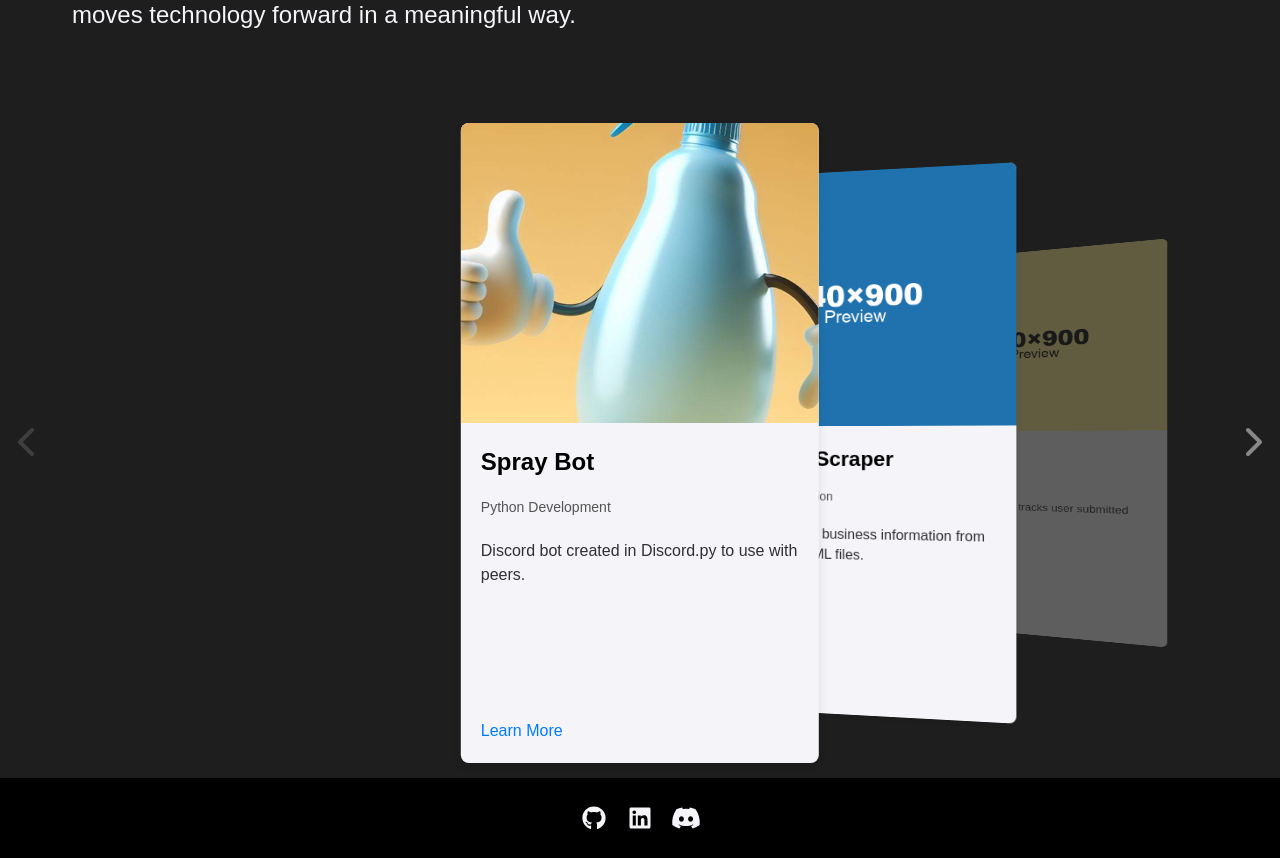
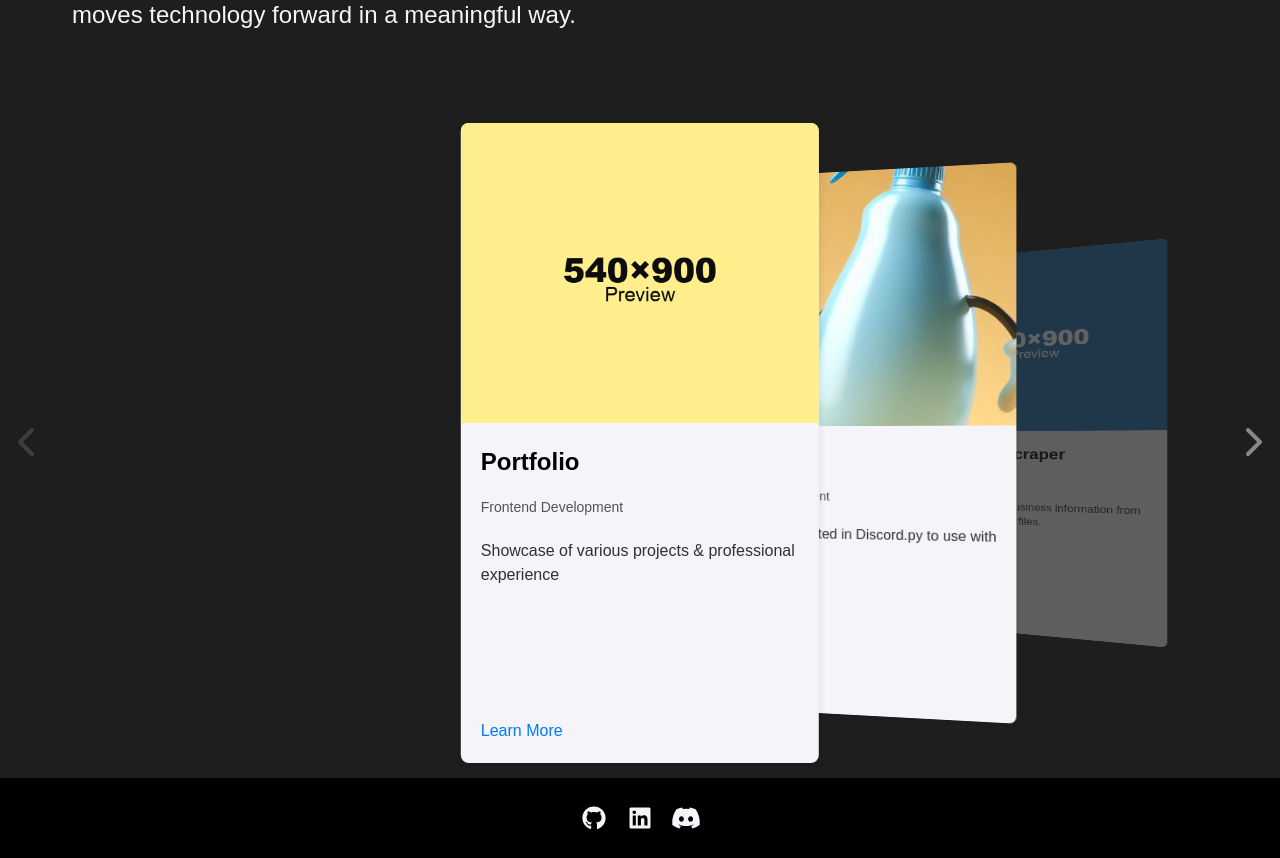
Before and after one commit to pigghead/html-resume, an Angular app: page / in a window 1280 px wide. Shown: the part 1540-2398 px from the top of the page. Built offline with nearby package versions, Linux system fonts and the light colour scheme.

Commit message:
scaffolding for carousel within modal

```diff
--- a/src/app/features/projects/projects.ts
+++ b/src/app/features/projects/projects.ts
@@ -14,6 +14,22 @@ import { Modal } from '../../shared/modal/modal';
 export class ProjectsComponent {
   Projects =
   [
+    {
+      id: 0,
+      name: "Portfolio",
+      subtitle: "Frontend Development",
+      date: "September 2025",
+      image: "images/540x900.png",
+      description: "Showcase of various projects & professional experience",
+      extendedDesc: "",
+      skills: [
+                {name:"Typescript",category:"lang-skills"},
+                {name:"Angular",category:"frontend-skills"},
+                {name:"Cloudflare",category:"other-skills"},
+                {name:"Azure",category:"backend-skills"},
+                {name:"Github Actions",category:"tools-skills"}
+      ]
+    },
     {
       id: 1,
       name: "Spray Bot",
@@ -73,10 +89,13 @@ export class ProjectsComponent {
       id: 4,
       name: "Ecommerce Application",
       subtitle: "Full-Stack Application",
-      date: "",
+      date: "April 2025",
       image: "images/540x900_a.png",
-      description: "This is a description",
-      extendedDesc: "This is my extended description"
+      description: "Study on Jeffrey Palermo's onion architecture.",
+      extendedDesc: "",
+      skills: [
+                {name:"C#",category:"lang-skills"}
+      ]
     },
     {
       id: 5,
@@ -108,6 +127,18 @@ export class ProjectsComponent {
                 {name:"Javascript",category:"lang-skills"},
                 {name:"APIs",category:"backend-skills"}
               ]
+    },
+    {
+      id: 7,
+      name: "Image compression",
+      subtitle: "ML Image Compression",
+      date: "May 2021",
+      image: "images/540x900.png",
+      description: "Downscales a submitted image to 80x60.",
+      extendedDesc: "",
+      skills: [
+                {name:"Python",category:"lang-skills"}
+      ]
     }
   ]
 
--- /dev/null
+++ b/src/app/shared/modal-carousel/modal-carousel.html
@@ -0,0 +1 @@
+<p>modal-carousel works!</p>
--- a/src/app/shared/modal/modal.scss
+++ b/src/app/shared/modal/modal.scss
@@ -24,6 +24,7 @@
         max-width: 800px;
         width: 90%;
         height: 85vh;
+        gap: 1em;
         max-height: 90vh;
         overflow-y: auto;
     }
```
Also changed, not shown: src/app/shared/modal-carousel/modal-carousel.ts (added, +11 -0 lines), src/app/shared/modal-carousel/modal-carousel.scss (added), 1 other file (tests, documents, lock files or other folders).
